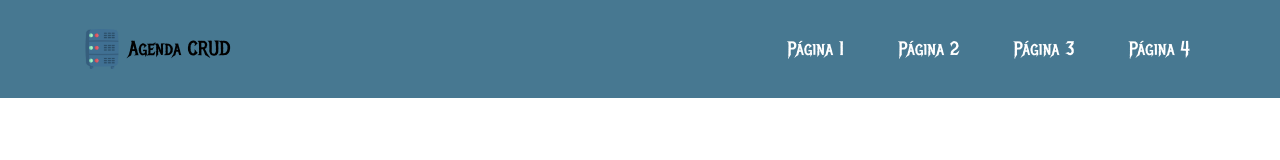
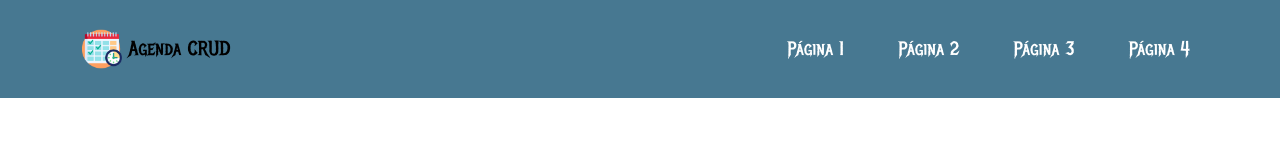
Before and after one commit to wcrvieira/agendacrud, a plain HTML site: page index.html in a window 1280 px wide. Drawn offline with nearby package versions, Linux system fonts and the light colour scheme; a web font is replaced by a local one.

Commit message:
Ajustes iniciais

```diff
--- a/css/illegal.css
+++ b/css/illegal.css
@@ -3,19 +3,23 @@
     margin: 0;
     padding: 0;
     box-sizing: border-box;
+    text-rendering: optimizeLegibility;
     font-family: 'Metal Mania', serif;
 }
 
+/* Definindo a cor do menu */
 .bg-cor-menu {
     background: rgb(71, 120, 145);
 }
 
+/* Organizando os itens do menu */
 #navbar-items .navbar-nav {
     display: flex;
     justify-content: flex-end;
     width: 100%;
 }
 
+/* Ajustando os links */
 #navbar-items a {
     color: white;
     font-size: 1.2em;
--- a/index.html
+++ b/index.html
@@ -32,7 +32,7 @@
         <nav class="navbar navbar-expand-lg fixed-top bg-cor-menu">
             <section class="container py-3">
                 <a href="" class="navbar-brand">
-                    <img src="images/server_2814675.png" width="40rem" alt="Sumiu" class="img-fluid">
+                    <img src="images/timetable.png" width="40rem" alt="Sumiu" class="img-fluid">
                     <span>Agenda CRUD</span>
                 </a>
 
@@ -50,6 +50,7 @@
                     <i class="bi bi-menu-button-wide"></i>
                 </button>
 
+                <!-- Definindo os itens do menu -->
                 <section class="collapse navbar-collapse" id="navbar-items">
                     <ul class="navbar-nav me-auto mb-0 mb-lg-0">
                        <li class="nav-item"><a href="" class="nav-link">Página 1</a></li>
@@ -58,7 +59,6 @@
                        <li class="nav-item"><a href="" class="nav-link">Página 4</a></li>
                     </ul>
                 </section>
-
             </section>
         </nav>
     </header>
```
Also changed, not shown: images/timetable.png (added).
